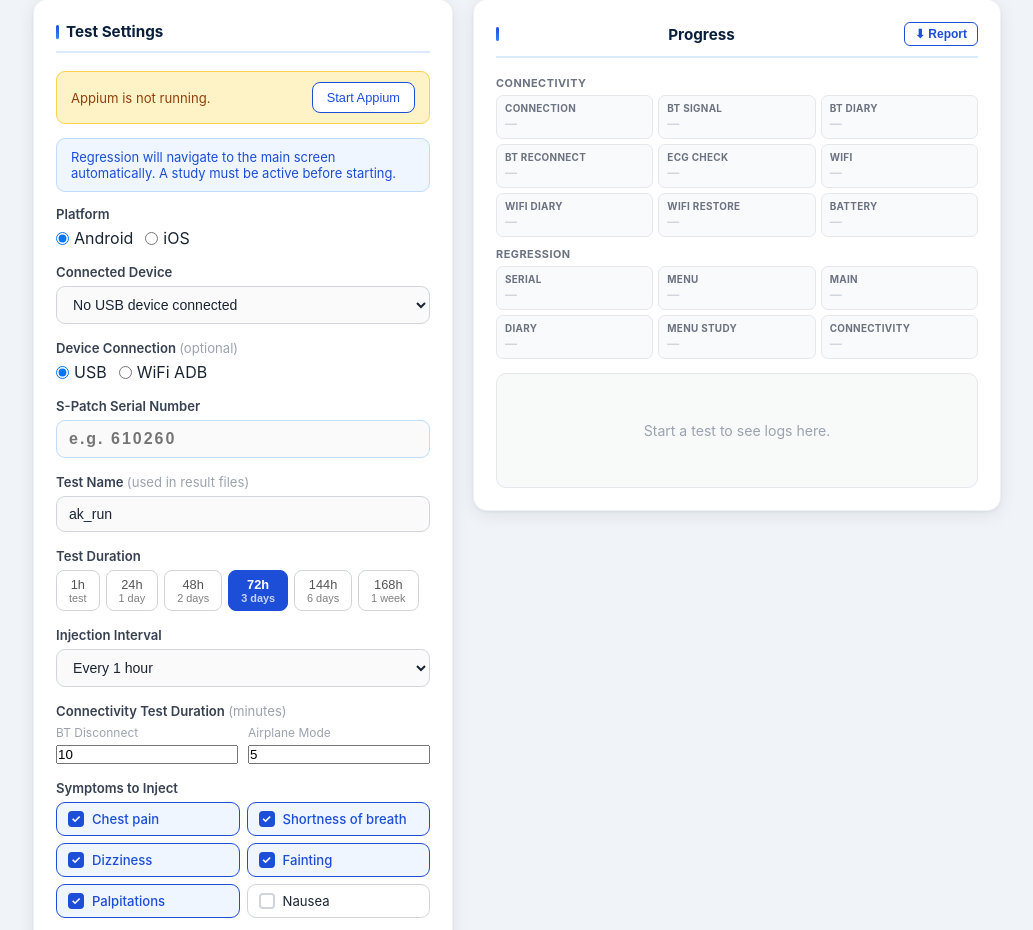
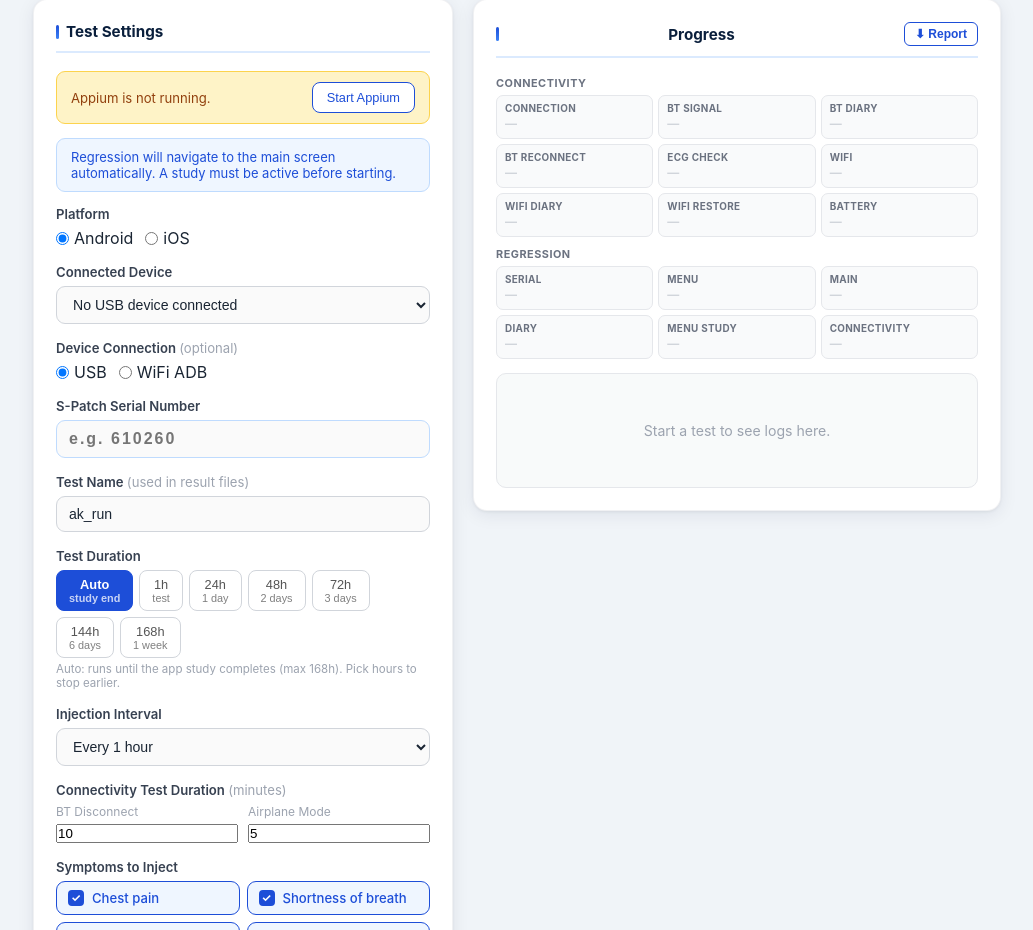
Before and after one commit to DunkinYeo/AK-automation, a Flask app: page / in a window 1280 px wide. Shown: the part 92-1022 px from the top of the page, without its empty margins (123-1156 px from the left). Run offline with Flask 3, Linux system fonts and the light colour scheme; data that the repository does not hold is empty.

Commit message:
feat: 'Until study ends' 모드 — duration을 auto 기본 + 최대 상한으로 (v1.1.2, #12)
근거: 2026-07-16~19 soak에서 스터디(24h) 종료 후 이틀간 빈 skip 40회 —
스터디 완료 시점에 바로 정상 마감했으면 이틀 일찍 리포트 확보.

- web 폼: Test Duration에 'Auto (study end)' 기본 버튼 추가 — auto면
  duration 168h를 최대 상한 fallback으로 전송 + until_study_end 플래그
- scheduler: until_study_end 모드에서 _study_completed 감지 시 대기 루프
  탈출 → run_ended_study_complete 이벤트 + 정상 완료 경로(리포트/run_complete).
  감지 실패 시엔 기존과 동일하게 상한에서 종료 (무영향 원칙)
- 진행률 라인: 수동 모드 'ends M/D HH:MM (Xh Ym left)', auto 모드
  'until study ends (max 168h)' 표시 (#12 코멘트 스코프)
- run_start 이벤트에 until_study_end 플래그 추가

Co-Authored-By: Claude Fable 5 <noreply@anthropic.com>

```diff
--- a/src/main.py
+++ b/src/main.py
@@ -270,6 +270,7 @@ def main():
     _mention  = slack_cfg.get("mention", "")
     _slack_on = bool(slack_cfg.get("enabled") and _webhook)
 
+    until_study_end = bool(run_cfg.get("until_study_end", False))
     reporter.log_event(
         "run_start",
         {
@@ -279,6 +280,7 @@ def main():
             "jitter_seconds": jitter_seconds,
             "quiet_hours": quiet_hours,
             "once": args.once,
+            "until_study_end": until_study_end,
         },
     )
     log_event(f"run started: {run_cfg.get('name', 'run')} ({duration_hours}h)")
@@ -610,6 +612,7 @@ def main():
             jitter_seconds=jitter_seconds,
             quiet_hours=quiet_hours,
             recovery_cfg=recovery_cfg,
+            until_study_end=until_study_end,
         )
         scheduler.run(job, driver=driver)
         _stop_loop.set()
--- a/web/app.py
+++ b/web/app.py
@@ -617,6 +617,7 @@ def api_start():
         run_section = {
             "name":                          data.get("run_name") or "ak_run",
             "duration_hours":                int(data.get("duration_hours", 72)),
+            "until_study_end":               bool(data.get("until_study_end")),
             "symptom_interval_hours":        float(data.get("interval_hours", 1)),
             "start_immediately":             True,
             "jitter_seconds":                0,
--- a/web/templates/index.html
+++ b/web/templates/index.html
@@ -338,14 +338,16 @@
       <div class="field">
         <label>Test Duration</label>
         <div class="btn-group" id="duration-group">
+          <button class="btn-toggle active" data-val="auto">Auto<span class="sublabel">study end</span></button>
           <button class="btn-toggle" data-val="1">1h<span class="sublabel">test</span></button>
           <button class="btn-toggle" data-val="24">24h<span class="sublabel">1 day</span></button>
           <button class="btn-toggle" data-val="48">48h<span class="sublabel">2 days</span></button>
-          <button class="btn-toggle active" data-val="72">72h<span class="sublabel">3 days</span></button>
+          <button class="btn-toggle" data-val="72">72h<span class="sublabel">3 days</span></button>
           <button class="btn-toggle" data-val="144">144h<span class="sublabel">6 days</span></button>
           <button class="btn-toggle" data-val="168">168h<span class="sublabel">1 week</span></button>
         </div>
-        <input type="hidden" id="duration-val" value="72">
+        <input type="hidden" id="duration-val" value="auto">
+        <div style="font-size:.72rem;color:#9ca3af;margin-top:4px">Auto: runs until the app study completes (max 168h). Pick hours to stop earlier.</div>
       </div>
 
       <div class="field">
@@ -653,6 +655,8 @@ function fmtEvent(ev) {
     return { text: `App study COMPLETED — upload ${d.upload_percent ?? '?'}% (${d.study_start ?? '?'} ~ ${d.study_end ?? '?'}) · remaining jobs will be skipped`, color: 'orange' };
   } else if (ev.event === 'job_skipped_study_ended') {
     return { text: 'Scheduled job skipped — study already ended', color: 'gray' };
+  } else if (ev.event === 'run_ended_study_complete') {
+    return { text: 'Run closing early — app study completed (auto mode)', color: 'green' };
   }
   if (text === null) return null;
   return { text: text || ev.event, color: info.color };
@@ -1102,7 +1106,10 @@ document.getElementById('start-btn').addEventListener('click', async () => {
     device,
     serial:          (document.getElementById('serial-input').value || '').trim(),
     run_name:        document.getElementById('run-name').value || 'ak_run',
-    duration_hours:  parseInt(document.getElementById('duration-val').value),
+    // "auto" = until the app study completes; 168h acts as the max cap (issue #12)
+    duration_hours:  document.getElementById('duration-val').value === 'auto'
+                       ? 168 : parseInt(document.getElementById('duration-val').value),
+    until_study_end: document.getElementById('duration-val').value === 'auto',
     interval_hours:  parseFloat(document.getElementById('interval-select').value),
     bt_disconnect_minutes:  Math.max(1, parseFloat(document.getElementById('bt-minutes').value) || 10),
     airplane_mode_minutes:  Math.max(1, parseFloat(document.getElementById('airplane-minutes').value) || 5),
@@ -1256,10 +1263,10 @@ function renderLog(events, reset = false) {
 }
 
 function updateProgress(events) {
-  let startTs = null, durationH = null, studyWarned = false, studyDone = null;
+  let startTs = null, durationH = null, studyWarned = false, studyDone = null, untilStudy = false;
   const studySamples = [];
   for (const e of (events || [])) {
-    if (e.event === 'run_start') { startTs = e.ts; durationH = e.data?.duration_hours; }
+    if (e.event === 'run_start') { startTs = e.ts; durationH = e.data?.duration_hours; untilStudy = !!e.data?.until_study_end; }
     else if (e.event === 'study_progress') studySamples.push({ t: new Date(e.ts).getTime(), p: e.data?.percent });
     else if (e.event === 'study_end_warning') studyWarned = true;
     else if (e.event === 'study_completed') studyDone = e.data || {};
@@ -1295,7 +1302,15 @@ function updateProgress(events) {
   const pct = Math.min(100, Math.round(elapsed / (durationH * 3600) * 100));
   const elH = Math.floor(elapsed / 3600), elM = Math.floor((elapsed % 3600) / 60);
   document.getElementById('elapsed-text').textContent = `${elH}h ${elM}m`;
-  document.getElementById('total-text').textContent   = `${durationH}h`;
+  // End time / time left (issue #12): auto mode ends at study completion,
+  // manual mode at the configured duration
+  const endTs = new Date(startTs).getTime() + durationH * 3600 * 1000;
+  const leftMs = Math.max(0, endTs - Date.now());
+  const lh = Math.floor(leftMs / 3600000), lm = Math.floor((leftMs % 3600000) / 60000);
+  const endStr = new Date(endTs).toLocaleString([], { month: 'numeric', day: 'numeric', hour: '2-digit', minute: '2-digit' });
+  document.getElementById('total-text').textContent = untilStudy
+    ? `until study ends (max ${durationH}h)`
+    : `${durationH}h · ends ${endStr} (${lh}h ${lm}m left)`;
   document.getElementById('progress-fill').style.width = pct + '%';
   document.getElementById('progress-pct').textContent  = pct + '%';
   document.getElementById('progress-section').style.display = '';
```
Also changed, not shown: src/scheduler.py (+13 -0 lines).
